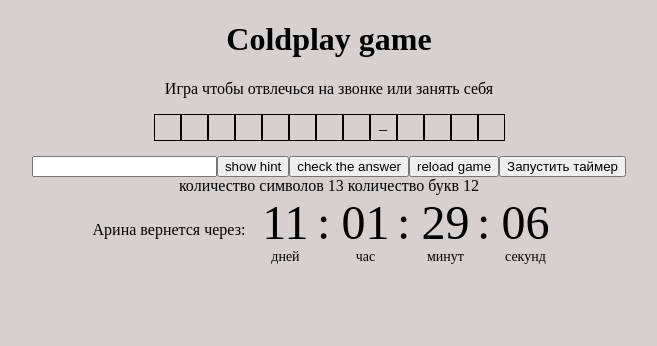
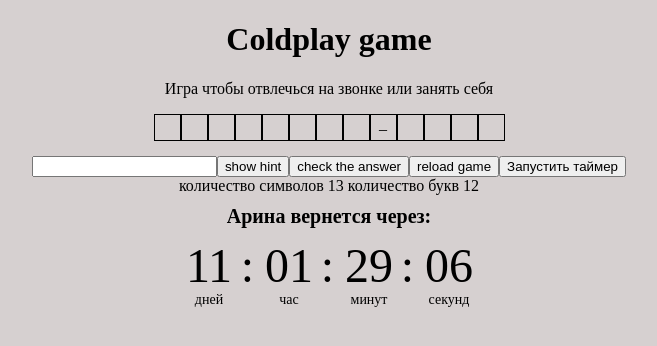
Before and after one commit to Livanenkova/valerie-coldplay, a plain HTML site: page index.html in a window 1280 px wide. Both pictures are taken after a click on the button "Запустить таймер". Shown: the whole page, without its empty margins (311-968 px from the left). Drawn offline with Linux system fonts and the light colour scheme.

Commit message:
fix timer

```diff
--- a/script2.js
+++ b/script2.js
@@ -134,9 +134,8 @@ function start() {
 
   startTimer.addEventListener("click", function () {
     console.log("Запустить таймер");
-
+    container.appendChild(timerText);
     container.appendChild(timerWrap);
-    timerWrap.appendChild(timerText);
     timerWrap.appendChild(timerItems);
     timerItems.appendChild(timerDays);
     timerItems.appendChild(timerHours);
--- a/style.css
+++ b/style.css
@@ -37,6 +37,13 @@ body {
   align-items: center;
 }
 
+.timer__text {
+  font-size: 20px;
+  font-weight: 700;
+  padding-top: 10px;
+  padding-bottom: 10px;
+}
+
 .timer__items {
   display: flex;
   font-size: 48px;
```
